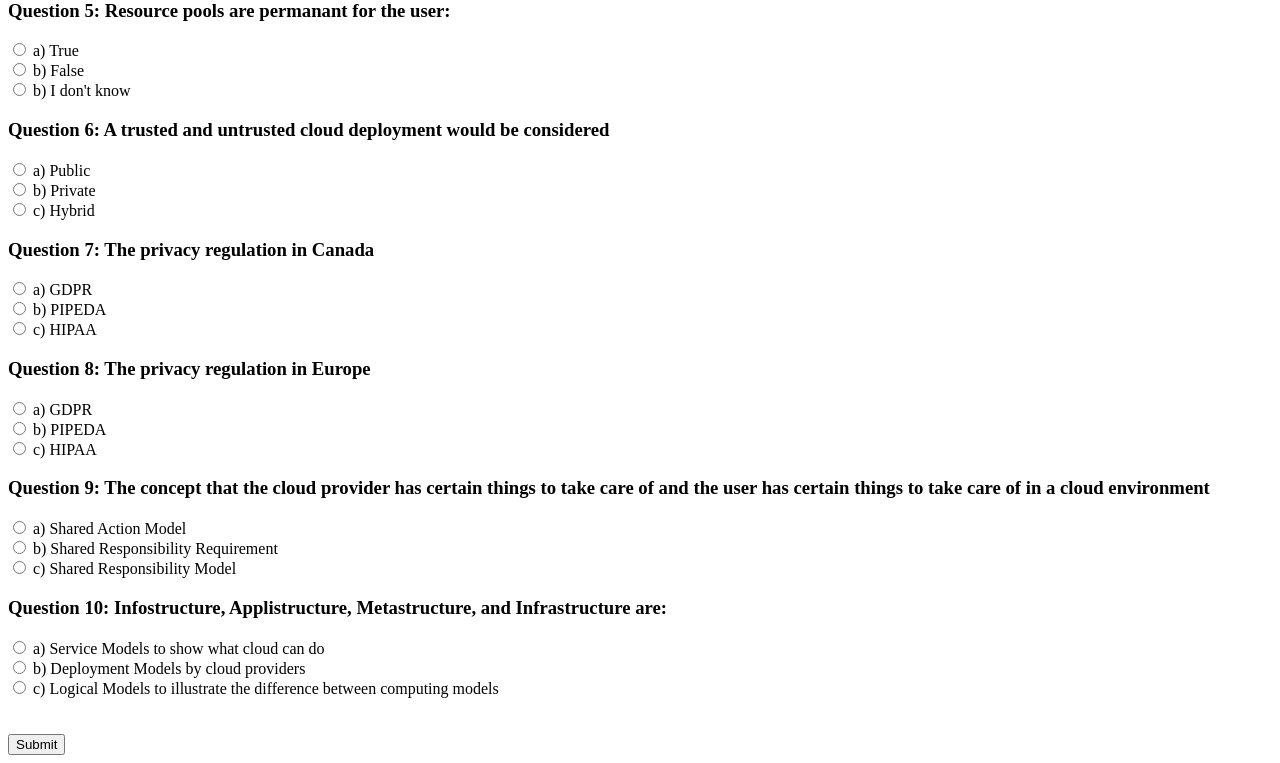
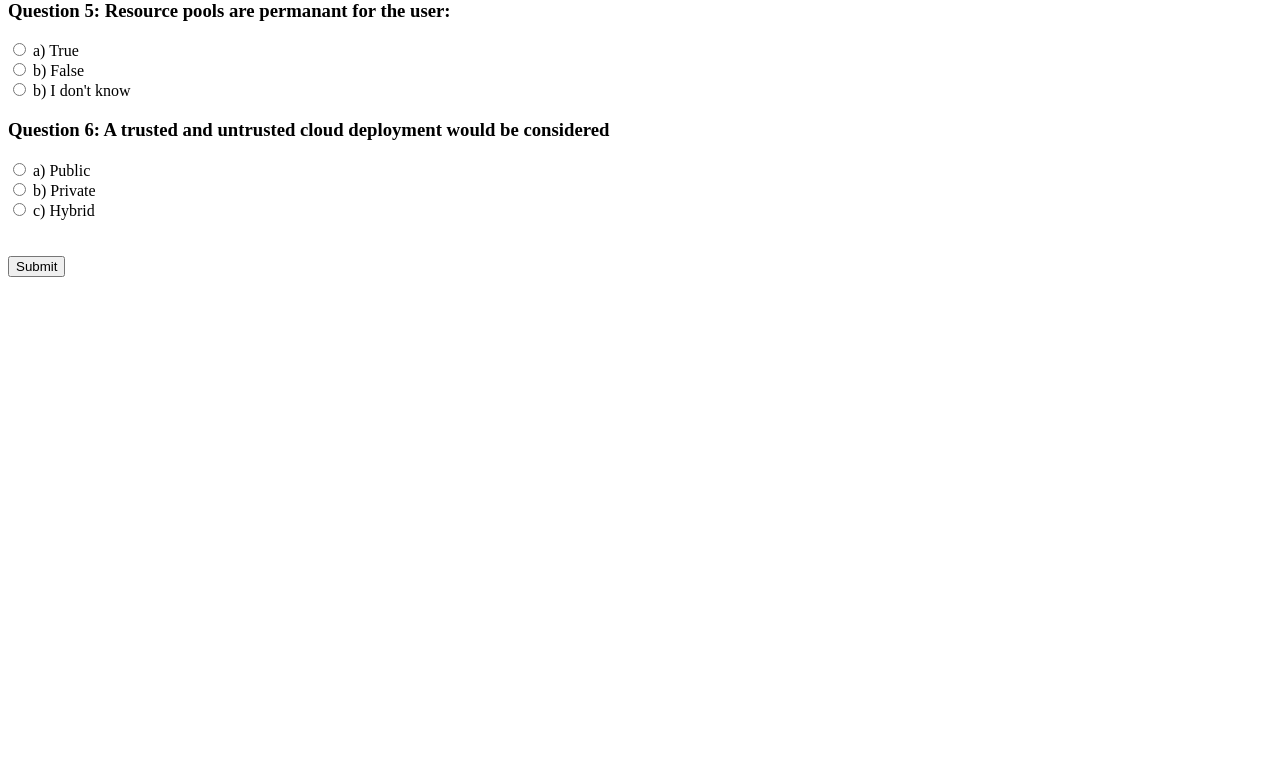
Before and after one commit to quirozity/quizapp1, a Python web app: template templates/index.html in a window 1280 px wide. Shown: the part 558-1321 px from the top of the page. After the commit the page ends 835 px from the top, so only its background shows below. Run offline with Jinja, Linux system fonts and the light colour scheme; the template is opened without the code that fills it, so the values that code supplies are empty.

Commit message:
Update index.html

```diff
--- a/templates/index.html
+++ b/templates/index.html
@@ -36,27 +36,6 @@
         <input type="radio" name="q6" value="b"> b) Private<br>
         <input type="radio" name="q6" value="c"> c) Hybrid<br>
 
-        <h3>Question 7: The privacy regulation in Canada</h3>
-        <input type="radio" name="q7" value="a"> a) GDPR<br>
-        <input type="radio" name="q7" value="b"> b) PIPEDA<br>
-        <input type="radio" name="q7" value="c"> c) HIPAA<br>
-
-        <h3>Question 8: The privacy regulation in Europe</h3>
-        <input type="radio" name="q8" value="a"> a) GDPR<br>
-        <input type="radio" name="q8" value="b"> b) PIPEDA<br>
-        <input type="radio" name="q8" value="c"> c) HIPAA<br>
-
-        <h3>Question 9: The concept that the cloud provider has certain things to take care of and the user has certain things to take care of in a cloud environment</h3>
-        <input type="radio" name="q9" value="a"> a) Shared Action Model<br>
-        <input type="radio" name="q9" value="b"> b) Shared Responsibility Requirement<br>
-        <input type="radio" name="q9" value="c"> c) Shared Responsibility Model<br>
-
-        <h3>Question 10: Infostructure, Applistructure, Metastructure, and Infrastructure are:</h3>
-        <input type="radio" name="q10" value="a"> a) Service Models to show what cloud can do<br>
-        <input type="radio" name="q10" value="b"> b) Deployment Models by cloud providers<br>
-        <input type="radio" name="q10" value="c"> c) Logical Models to illustrate the difference between computing models<br>
-
-
         <br><br>
         <input type="submit" value="Submit">
     </form>
```
